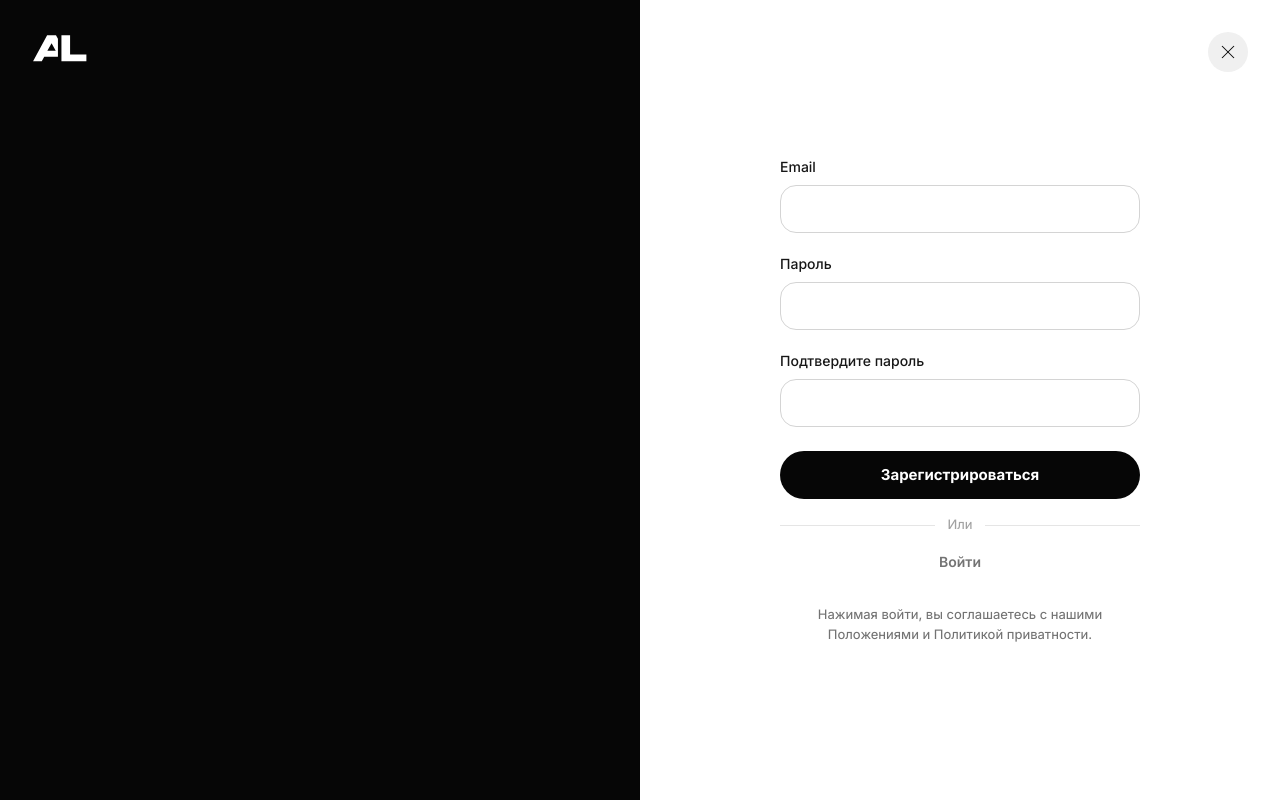
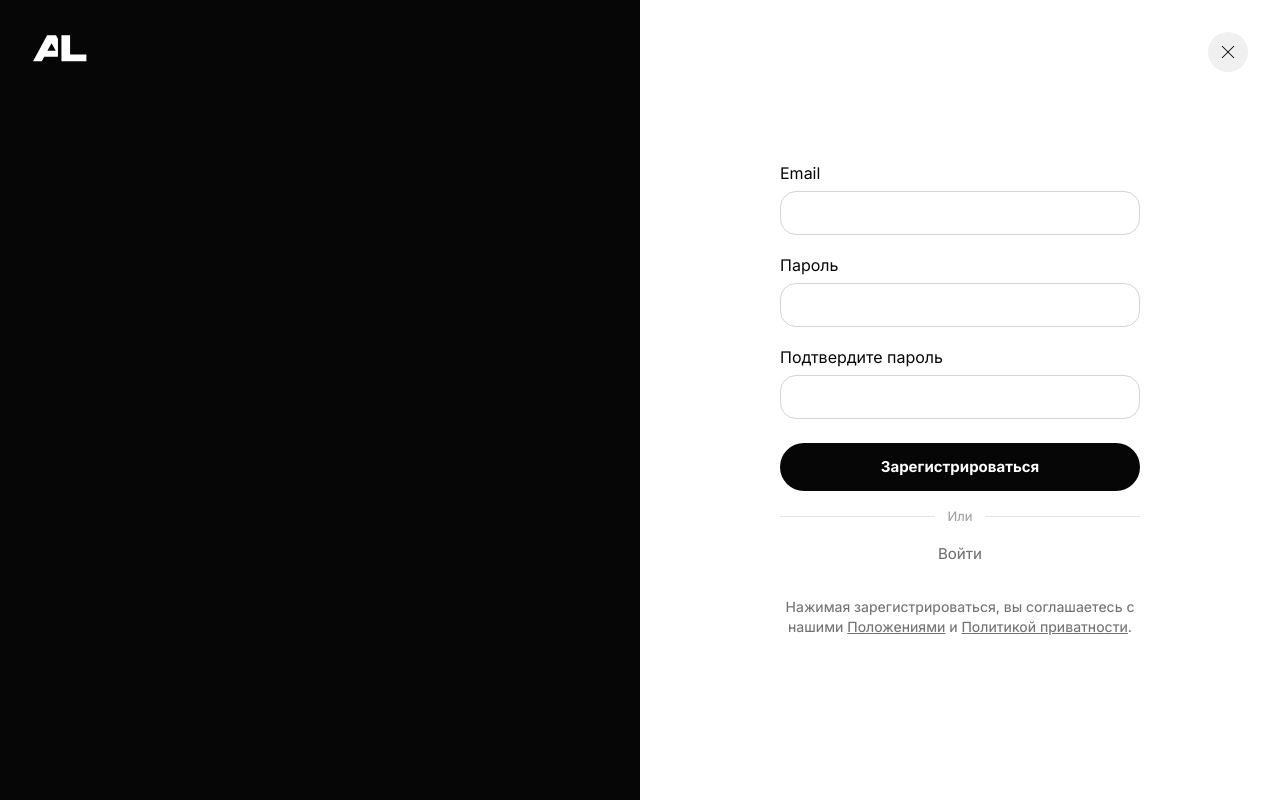
Before and after one commit to niaxadeye/vkr-diana, a React (Vite) app in the folder merch-store/client/: page /register in a window 1280 px wide. Built offline with nearby package versions, Linux system fonts and the light colour scheme; no server answers.

Commit message:
update auth frontend

```diff
--- a/merch-store/client/src/index.css
+++ b/merch-store/client/src/index.css
@@ -119,12 +119,8 @@ button {
   cursor: pointer;
 }
 
-a {
-  text-decoration: none;
-}
-
 .input {
-  @apply h-10 w-full rounded-2xl border border-neutral-300 bg-white px-4 text-[15px] outline-none transition focus:border-black;
+  @apply h-10 w-full rounded-xl border border-neutral-300 bg-white px-4 text-[15px] outline-none transition focus:border-black;
 }
 
 img,
--- a/merch-store/client/src/pages/auth/ForgotPasswordPage.tsx
+++ b/merch-store/client/src/pages/auth/ForgotPasswordPage.tsx
@@ -59,8 +59,8 @@ export function ForgotPasswordPage() {
       >
         <div>
           <label
-            className={`mb-2 block text-[14px] font-medium ${
-              emailError ? "text-red-500" : "text-neutral-900"
+            className={`mb-2 block text-[16px] font-[400] leading-5 text-[#060606] ${
+              emailError ? "text-red-500" : "text-[#060606]"
             }`}
           >
             Email
@@ -70,7 +70,7 @@ export function ForgotPasswordPage() {
             value={email}
             onChange={(event) => setEmail(event.target.value)}
             type="email"
-            className={`h-12 w-full rounded-2xl border px-4 text-[15px] outline-none transition focus:border-black ${
+            className={`h-11 w-full rounded-2xl  border px-4 text-[14px] font-[400] outline-none transition focus:border-black focus:border-2 ${
               emailError ? "border-red-500" : "border-neutral-300"
             }`}
           />
@@ -98,22 +98,10 @@ export function ForgotPasswordPage() {
 
         <Link
           to="/login"
-          className="block text-center text-[14px] font-semibold text-neutral-500"
+          className="block text-center text-[15px] font-[450] text-[#666666] text-neutral-500"
         >
           Войти
         </Link>
-
-        <p className="mt-8 text-center text-[13px] leading-5 text-neutral-500">
-          Нажимая войти, вы соглашаетесь с нашими{" "}
-          <Link to="/terms" className="underline">
-            Положениями
-          </Link>{" "}
-          и{" "}
-          <Link to="/privacy" className="underline">
-            Политикой приватности
-          </Link>
-          .
-        </p>
       </motion.form>
     </AuthLayout>
   );
--- a/merch-store/client/src/pages/auth/LoginPage.tsx
+++ b/merch-store/client/src/pages/auth/LoginPage.tsx
@@ -73,7 +73,7 @@ export function LoginPage() {
             value={email}
             onChange={(event) => setEmail(event.target.value)}
             type="email"
-            className={`h-11 w-full rounded-xl border px-4 text-[14px] font-[400] outline-none transition focus:border-black ${
+            className={`h-11 w-full rounded-2xl  border px-4 text-[14px] font-[400] outline-none transition focus:border-black focus:border-2 ${
               emailError ? "border-red-500" : "border-neutral-300"
             }`}
           />
@@ -97,7 +97,7 @@ export function LoginPage() {
 
             <Link
               to="/forgot-password"
-              className="text-[13px] font-semibold text-neutral-500 underline"
+              className="text-[15px] font-[450] text-[#666666] underline"
             >
               Забыли пароль?
             </Link>
@@ -107,7 +107,7 @@ export function LoginPage() {
             value={password}
             onChange={(event) => setPassword(event.target.value)}
             type="password"
-            className={`h-11 w-full rounded-xl border px-4 text-[14px] font-[400] outline-none transition focus:border-black ${
+            className={`h-11 w-full rounded-2xl  border px-4 text-[14px] font-[400] outline-none transition focus:border-black focus:border-2 ${
               passwordError ? "border-red-500" : "border-neutral-300"
             }`}
           />
@@ -130,33 +130,18 @@ export function LoginPage() {
 
         <motion.div layout className="my-4 flex items-center gap-3">
           <div className="h-px flex-1 bg-neutral-200" />
-          <span className="text-[13px] text-neutral-400">Или</span>
+          <span className="text-[13px] text-[#666666] text-neutral-400 font-[500]">Или</span>
           <div className="h-px flex-1 bg-neutral-200" />
         </motion.div>
 
         <motion.div layout>
           <Link
             to="/register"
-            className="block text-center text-[14px] font-semibold text-neutral-500"
+            className="block text-center text-[15px] font-[450] text-[#666666] text-neutral-500"
           >
             Зарегистрироваться
           </Link>
         </motion.div>
-
-        <motion.p
-          layout
-          className="mt-8 text-center text-[13px] leading-5 text-neutral-500"
-        >
-          Нажимая войти, вы соглашаетесь с нашими{" "}
-          <Link to="/terms" className="underline">
-            Положениями
-          </Link>{" "}
-          и{" "}
-          <Link to="/privacy" className="underline">
-            Политикой приватности
-          </Link>
-          .
-        </motion.p>
       </motion.form>
     </AuthLayout>
   );
--- a/merch-store/client/src/pages/auth/RegisterPage.tsx
+++ b/merch-store/client/src/pages/auth/RegisterPage.tsx
@@ -73,8 +73,8 @@ export function RegisterPage() {
       >
         <motion.div layout>
           <label
-            className={`mb-2 block text-[14px] font-medium ${
-              emailError ? "text-red-500" : "text-neutral-900"
+            className={`mb-2 block text-[16px] font-[400] leading-5 text-[#060606] ${
+              emailError ? "text-red-500" : "text-[#060606]"
             }`}
           >
             Email
@@ -84,7 +84,7 @@ export function RegisterPage() {
             value={email}
             onChange={(event) => setEmail(event.target.value)}
             type="email"
-            className={`h-12 w-full rounded-2xl border px-4 text-[15px] outline-none transition focus:border-black ${
+            className={`h-11 w-full rounded-2xl  border px-4 text-[14px] font-[400] outline-none transition focus:border-black focus:border-2 ${
               emailError ? "border-red-500" : "border-neutral-300"
             }`}
           />
@@ -98,8 +98,8 @@ export function RegisterPage() {
 
         <motion.div layout className="mt-5">
           <label
-            className={`mb-2 block text-[14px] font-medium ${
-              passwordError ? "text-red-500" : "text-neutral-900"
+            className={`mb-2 block text-[16px] font-[400] leading-5 text-[#060606] ${
+              passwordError ? "text-red-500" : "text-[#060606]"
             }`}
           >
             Пароль
@@ -109,7 +109,7 @@ export function RegisterPage() {
             value={password}
             onChange={(event) => setPassword(event.target.value)}
             type="password"
-            className={`h-12 w-full rounded-2xl border px-4 text-[15px] outline-none transition focus:border-black ${
+            className={`h-11 w-full rounded-2xl  border px-4 text-[14px] font-[400] outline-none transition focus:border-black focus:border-2 ${
               passwordError ? "border-red-500" : "border-neutral-300"
             }`}
           />
@@ -123,8 +123,8 @@ export function RegisterPage() {
 
         <motion.div layout className="mt-5">
           <label
-            className={`mb-2 block text-[14px] font-medium ${
-              confirmError ? "text-red-500" : "text-neutral-900"
+            className={`mb-2 block text-[16px] font-[400] leading-5 text-[#060606] ${
+              confirmError ? "text-red-500" : "text-[#060606]"
             }`}
           >
             Подтвердите пароль
@@ -134,7 +134,7 @@ export function RegisterPage() {
             value={confirm}
             onChange={(event) => setConfirm(event.target.value)}
             type="password"
-            className={`h-12 w-full rounded-2xl border px-4 text-[15px] outline-none transition focus:border-black ${
+            className={`h-11 w-full rounded-2xl  border px-4 text-[14px] font-[400] outline-none transition focus:border-black focus:border-2 ${
               confirmError ? "border-red-500" : "border-neutral-300"
             }`}
           />
@@ -164,7 +164,7 @@ export function RegisterPage() {
         <motion.div layout>
           <Link
             to="/login"
-            className="block text-center text-[14px] font-semibold text-neutral-500"
+            className="block text-center text-[15px] font-[450] text-[#666666] text-neutral-500"
           >
             Войти
           </Link>
@@ -172,9 +172,9 @@ export function RegisterPage() {
 
         <motion.p
           layout
-          className="mt-8 text-center text-[13px] leading-5 text-neutral-500"
+          className="mt-8 text-center text-[14px] text-[#666666] leading-5 text-neutral-500"
         >
-          Нажимая войти, вы соглашаетесь с нашими{" "}
+          Нажимая зарегистрироваться, вы соглашаетесь с нашими{" "}
           <Link to="/terms" className="underline">
             Положениями
           </Link>{" "}
--- a/merch-store/client/src/pages/auth/ResetPasswordPage.tsx
+++ b/merch-store/client/src/pages/auth/ResetPasswordPage.tsx
@@ -81,8 +81,8 @@ export function ResetPasswordPage() {
 
         <div>
           <label
-            className={`mb-2 block text-[14px] font-medium ${
-              passwordError ? "text-red-500" : "text-neutral-900"
+            className={`mb-2 block text-[16px] font-[400] leading-5 text-[#060606] ${
+              passwordError ? "text-red-500" : "text-[#060606]"
             }`}
           >
             Новый пароль
@@ -92,7 +92,7 @@ export function ResetPasswordPage() {
             value={password}
             onChange={(event) => setPassword(event.target.value)}
             type="password"
-            className={`h-12 w-full rounded-2xl border px-4 text-[15px] outline-none transition focus:border-black ${
+            className={`h-11 w-full rounded-2xl  border px-4 text-[14px] font-[400] outline-none transition focus:border-black focus:border-2 ${
               passwordError ? "border-red-500" : "border-neutral-300"
             }`}
           />
@@ -106,8 +106,8 @@ export function ResetPasswordPage() {
 
         <div className="mt-5">
           <label
-            className={`mb-2 block text-[14px] font-medium ${
-              confirmError ? "text-red-500" : "text-neutral-900"
+            className={`mb-2 block text-[16px] font-[400] leading-5 text-[#060606] ${
+              confirmError ? "text-red-500" : "text-[#060606]"
             }`}
           >
             Повторите пароль
@@ -117,7 +117,7 @@ export function ResetPasswordPage() {
             value={passwordConfirm}
             onChange={(event) => setPasswordConfirm(event.target.value)}
             type="password"
-            className={`h-12 w-full rounded-2xl border px-4 text-[15px] outline-none transition focus:border-black ${
+            className={`h-11 w-full rounded-2xl  border px-4 text-[14px] font-[400] outline-none transition focus:border-black focus:border-2 ${
               confirmError ? "border-red-500" : "border-neutral-300"
             }`}
           />
@@ -145,7 +145,7 @@ export function ResetPasswordPage() {
 
         <Link
           to="/login"
-          className="block text-center text-[14px] font-semibold text-neutral-500"
+          className="block text-center text-[15px] font-[450] text-[#666666] text-neutral-500"
         >
           Войти
         </Link>
```
